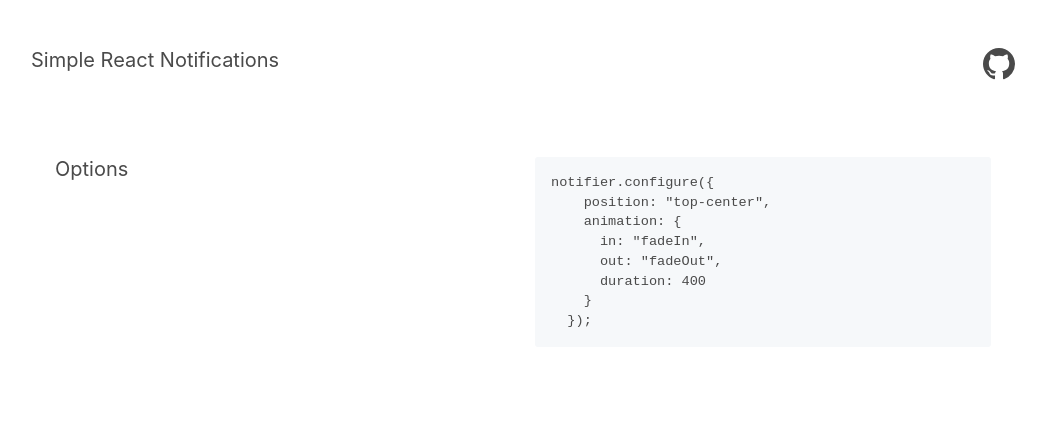
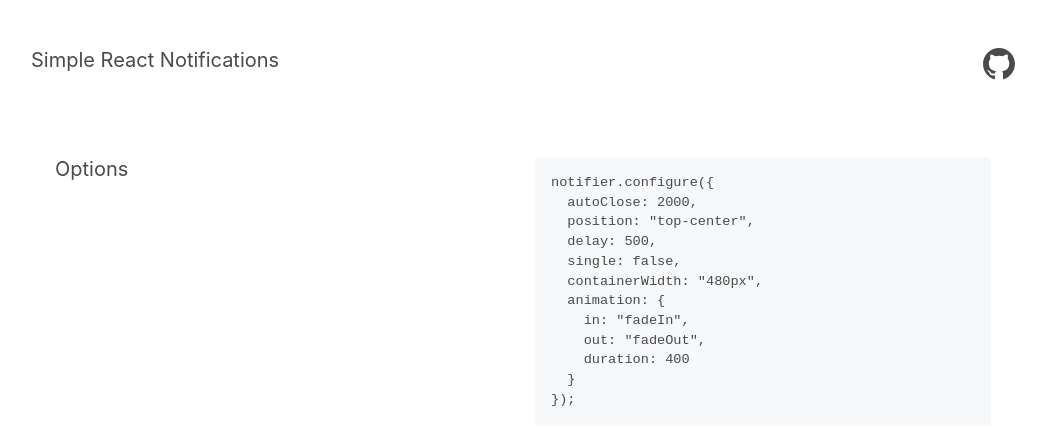
Before and after one commit to alexpermiakov/simple-react-notifications, a React (Create React App) app: page / in a window 1280 px wide. Shown: the top 444 px of the page, without its empty margins (117-1163 px from the left). Built offline with nearby package versions, Linux system fonts and the light colour scheme.

Commit message:
add live-code editor

```diff
--- a/src/App.jsx
+++ b/src/App.jsx
@@ -21,15 +21,42 @@ const Settings = styled.section.attrs({ className: "columns" })`
   margin: 0 auto;
 `;
 
+const getPrintedCode = (options, n = 1) => {
+  let text = "";
+  let { length } = Object.keys(options);
+  let i = 0;
+  for (let k in options) {
+    let comma = i++ < length - 1 ? "," : "";
+    let val = options[k];
+    const offset = "  ".repeat(n);
+    let pval = typeof val === "string" ? `"${val}"` : val;
+    pval =
+      typeof pval === "object"
+        ? `{\n${getPrintedCode(pval, n + 1)}${offset}}`
+        : pval;
+    text += `${offset}${k}: ${pval}${comma}\n`;
+  }
+
+  return text;
+};
+
+const getConfigureExample = options =>
+  "notifier.configure({\n" + getPrintedCode(options) + "});";
+
 const App = () => {
-  const configure = `notifier.configure({
+  const options = {
+    autoClose: 2000,
     position: "top-center",
+    delay: 500,
+    single: false,
+    containerWidth: "480px",
     animation: {
       in: "fadeIn",
       out: "fadeOut",
       duration: 400
     }
-  });`;
+  };
+
   return (
     <>
       <section className="section">
@@ -43,7 +70,7 @@ const App = () => {
           <h1 className="subtitle">Options</h1>
         </div>
         <div className="column">
-          <Pre>{configure}</Pre>
+          <Pre>{getConfigureExample(options)}</Pre>
         </div>
       </Settings>
     </>
```
